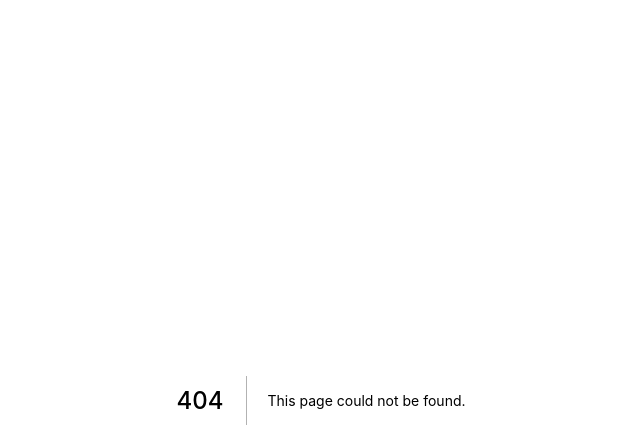
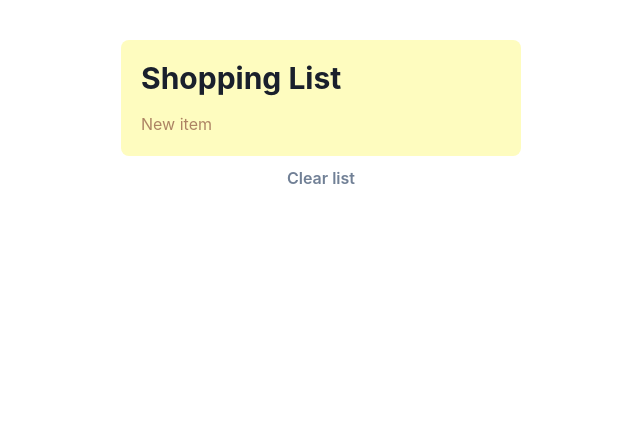
Before and after one commit to gabebravo/recoil-next-ts, a Next.js app: page /atom-effects in a window 1280 px wide. Before the commit this address had no page. Shown: the top 448 px of the page, without its empty margins (319-959 px from the left). Built offline with nearby package versions, Linux system fonts and the light colour scheme.

Commit message:
Todo list using an Atom effect

```diff
--- a/package.json
+++ b/package.json
@@ -15,6 +15,7 @@
     "@emotion/styled": "^11.0.0",
     "browser-nativefs": "^0.12.0",
     "framer-motion": "^3.2.1",
+    "immer": "^9.0.15",
     "nanoevents": "^5.1.10",
     "next": "12.2.0",
     "react": "18.2.0",
--- /dev/null
+++ b/pages/atom-effects/atoms.ts
@@ -0,0 +1,40 @@
+import { atom, DefaultValue } from 'recoil';
+
+type ItemType = {
+  label: string;
+  checked: boolean;
+};
+
+export const shoppingListState = atom<ItemType[]>({
+  key: 'shoppingList',
+  default: [],
+  effects_UNSTABLE: [
+    ({ onSet }) => {
+      onSet((newShoppingList) => {
+        localStorage.setItem('ShoppingList', JSON.stringify(newShoppingList));
+      });
+    },
+  ],
+});
+
+// WHAT YOU WOULD DO IF YOU WERENT USING NEXT JS
+// export const shoppingListState = atom<ItemType[]>({
+//   key: 'shoppingList',
+//   default: [],
+//   effects_UNSTABLE: [
+//     ({ onSet, setSelf }) => {
+//       const storedData = localStorage.getItem('ShoppingList');
+//       if (storedData != null) {
+//         setSelf(JSON.parse(storedData));
+//       }
+
+//       onSet((newShoppingList) => {
+//         if (newShoppingList instanceof DefaultValue) {
+//           localStorage.removeItem('ShoppingList');
+//         } else {
+//           localStorage.setItem('ShoppingList', JSON.stringify(newShoppingList));
+//         }
+//       });
+//     },
+//   ],
+// });
--- /dev/null
+++ b/pages/atom-effects/components/Container.tsx
@@ -0,0 +1,27 @@
+import { Box, Button, Divider, Heading, VStack } from '@chakra-ui/react';
+
+const Container: React.FC<{
+  children: React.ReactNode;
+  onClear: () => void;
+}> = ({ children, onClear }) => {
+  return (
+    <Box display="flex" flexDir="column" alignItems="center" pt={10}>
+      <Box width="400px" backgroundColor="yellow.100" p={5} borderRadius="lg">
+        <Heading size="lg" mb={4}>
+          Shopping List
+        </Heading>
+        <VStack
+          spacing={3}
+          divider={<Divider borderColor="rgba(86, 0, 0, 0.48)" />}
+        >
+          {children}
+        </VStack>
+      </Box>
+      <Button variant="link" mt={3} onClick={onClear}>
+        Clear list
+      </Button>
+    </Box>
+  );
+};
+
+export default Container;
--- /dev/null
+++ b/pages/atom-effects/components/Item.tsx
@@ -0,0 +1,25 @@
+import { Box } from '@chakra-ui/react';
+
+type ItemProps = {
+  label: string;
+  checked: boolean;
+  onClick: () => void;
+};
+
+const Item = ({ label, checked, onClick }: ItemProps) => {
+  return (
+    <Box
+      rounded="md"
+      textDecoration={checked ? 'line-through' : ''}
+      opacity={checked ? 0.5 : 1}
+      _hover={{ textDecoration: 'line-through' }}
+      cursor="pointer"
+      width="100%"
+      onClick={onClick}
+    >
+      {label}
+    </Box>
+  );
+};
+
+export default Item;
--- /dev/null
+++ b/pages/atom-effects/components/NewItem.tsx
@@ -0,0 +1,29 @@
+import { Input } from '@chakra-ui/react';
+import { useState } from 'react';
+
+const NewItemInput = ({ onInsert }: { onInsert: (label: string) => void }) => {
+  const [value, setValue] = useState('');
+
+  return (
+    <Input
+      value={value}
+      placeholder="New item"
+      padding={0}
+      height="auto"
+      border="none"
+      _focus={{ border: 'none' }}
+      _placeholder={{ color: 'rgba(86, 0, 0, 0.48)' }}
+      onChange={(e) => {
+        setValue(e.currentTarget.value);
+      }}
+      onKeyPress={({ key }) => {
+        if (key === 'Enter') {
+          onInsert(value);
+          setValue('');
+        }
+      }}
+    />
+  );
+};
+
+export default NewItemInput;
--- /dev/null
+++ b/pages/atom-effects/index.tsx
@@ -0,0 +1,59 @@
+import produce from 'immer';
+import React from 'react';
+import { useRecoilState, useResetRecoilState } from 'recoil';
+import { shoppingListState } from './atoms';
+import Container from './components/Container';
+import Item from './components/Item';
+import NewItemInput from './components/NewItem';
+
+const AtomEffects = () => {
+  const [items, setItems] = useRecoilState(shoppingListState);
+  const resetList = useResetRecoilState(shoppingListState);
+
+  React.useEffect(() => {
+    let storedData = null;
+    if (typeof window !== 'undefined') {
+      // if the window object already mounted
+      storedData = localStorage.getItem('ShoppingList');
+    }
+    if (storedData !== null) {
+      // if there is data in local storage, set it
+      setItems(JSON.parse(storedData));
+    }
+  }, []);
+
+  const toggleItem = (index: number) => {
+    setItems(
+      produce(items, (draftItems) => {
+        draftItems[index].checked = !draftItems[index].checked;
+      })
+    );
+  };
+
+  const insertItem = (label: string) => {
+    setItems([...items, { label, checked: false }]);
+  };
+
+  return (
+    <Container onClear={() => resetList()}>
+      {items.length > 0 &&
+        items.map((item, index) => (
+          <Item
+            key={item.label}
+            label={item.label}
+            checked={item.checked}
+            onClick={() => {
+              toggleItem(index);
+            }}
+          />
+        ))}
+      <NewItemInput
+        onInsert={(label) => {
+          insertItem(label);
+        }}
+      />
+    </Container>
+  );
+};
+
+export default AtomEffects;
```
Also changed, not shown: 2 other files (tests, documents, lock files or other folders).
